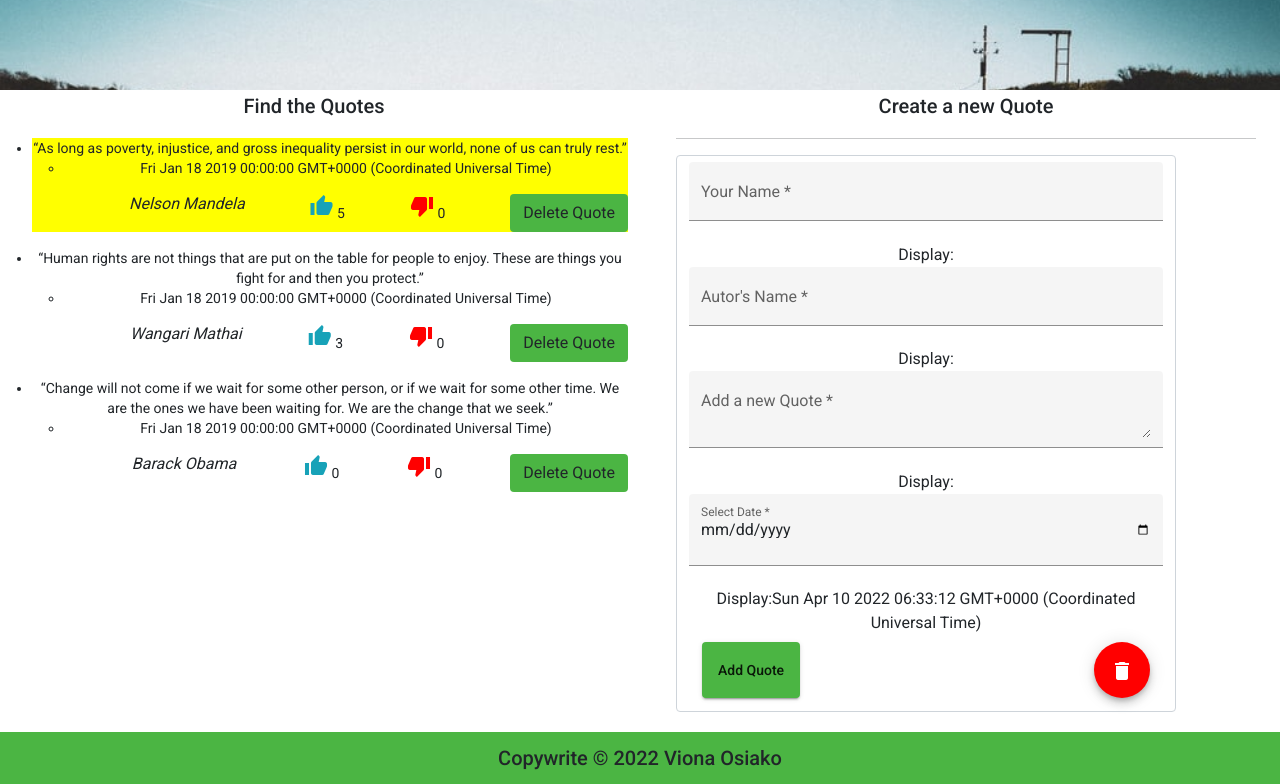
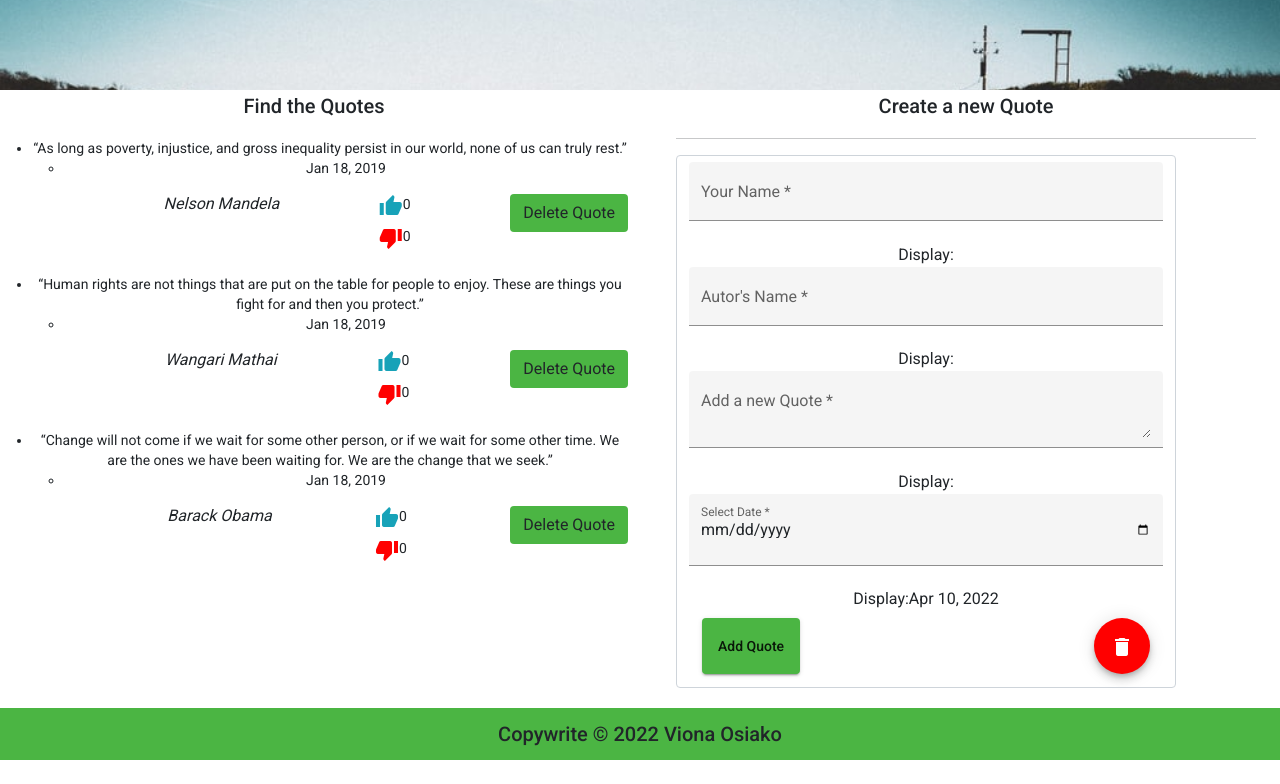
Before and after one commit to vionaosiako/Quotes, an Angular app: page / in a window 1280 px wide. Shown: the part 986-1770 px from the top of the page. After the commit the page ends 1746 px from the top, so only its background shows below. Built offline with nearby package versions, Linux system fonts and the light colour scheme.

Commit message:
Make Upvote and downvote functional

```diff
--- a/src/app/app.module.ts
+++ b/src/app/app.module.ts
@@ -19,6 +19,7 @@ import { QuoteRatingComponent } from './quote/quote-rating/quote-rating.componen
 import { GenerateQuoteComponent } from './generate-quote/generate-quote.component';
 import { DateCountPipe } from './date-count.pipe';
 import { HighlightDirective } from './highlight.directive';
+import { UpvoteComponent } from './upvote/upvote.component';
 
 @NgModule({
   declarations: [
@@ -31,7 +32,8 @@ import { HighlightDirective } from './highlight.directive';
     QuoteRatingComponent,
     GenerateQuoteComponent,
     DateCountPipe,
-    HighlightDirective
+    HighlightDirective,
+    UpvoteComponent
   ],
   imports: [
     BrowserModule,
--- a/src/app/generate-quote/generate-quote.component.html
+++ b/src/app/generate-quote/generate-quote.component.html
@@ -45,7 +45,7 @@
         </mat-form-field>
 
         <div>
-          Display:{{newQuote.completeDate}}
+          Display:{{newQuote.completeDate|date}}
         </div>
       </div>
 
--- a/src/app/quote/quote-rating/quote-rating.component.css
+++ b/src/app/quote/quote-rating/quote-rating.component.css
@@ -6,12 +6,6 @@
 
 .deleteBtn{
     background-color: #4BB543;
-}
-.thumbDown{
-    color: #FF0000;
-}
-.thumbUp{
-    color: #17a2b8;
 }
 
 .showQuote{
--- a/src/app/quote/quote-rating/quote-rating.component.html
+++ b/src/app/quote/quote-rating/quote-rating.component.html
@@ -1,16 +1,15 @@
 <div>
     <ul>
-        <li>{{quotes.completeDate}}</li>
+        <li>{{quotes.completeDate|date}}</li>
     </ul>
     <ul class="insideQuote mt-3">
                    <br>
 
                     <li> <span class="authorName ">{{  quotes.authorName }}</span></li>
-                    <li><mat-icon><span class="thumbUp"> thumb_up </span></mat-icon> {{ quotes.upvote }}</li>
-                    <li><mat-icon><span class="thumbDown"> thumb_down </span></mat-icon> {{ quotes.downvote }}</li>
+                    <app-upvote ></app-upvote>
                     <li>
-                        <!-- <button>Delete Quote</button> -->
-                        <button type="button" class="btn deleteBtn">Delete Quote </button>
+
+                        <button (click)="deleteBtn(true)" type="button" class="btn deleteBtn">Delete Quote </button>
 
                     </li>
                 </ul>
--- a/src/app/quote/quote-rating/quote-rating.component.ts
+++ b/src/app/quote/quote-rating/quote-rating.component.ts
@@ -1,4 +1,4 @@
-import { Component, Input, OnInit } from '@angular/core';
+import { Component, Input, OnInit, Output,EventEmitter } from '@angular/core';
 import { Quote } from 'src/app/quote';
 
 
@@ -10,6 +10,13 @@ import { Quote } from 'src/app/quote';
 export class QuoteRatingComponent implements OnInit {
 @Input()
 quotes!:Quote;
+
+@Output() isDeleted = new EventEmitter<boolean>();
+
+deleteBtn(complete: boolean){
+  this.isDeleted.emit(complete)
+}
+
   constructor() { }
 
   ngOnInit(): void {
--- a/src/app/quote/quote.component.html
+++ b/src/app/quote/quote.component.html
@@ -3,7 +3,7 @@
         <div  class="showQuote text-center">
             <h2>Find the Quotes</h2>
 
-            <ul *ngFor="let quoteQuation of quotes">
+            <ul *ngFor="let quoteQuation of quotes; let i = index">
                 <div *ngIf="quoteQuation.upvote==highest && quoteQuation.upvote>0;then highlight else empty">
                 </div>
 
@@ -17,7 +17,7 @@
                 <ng-template #empty>
                     <li>
                         <span>{{  quoteQuation.quoteContent }}</span>
-                        <app-quote-rating [quotes]="quoteQuation"></app-quote-rating>
+                        <app-quote-rating (isDeleted)="deleteBtn($event,i)" [quotes]="quoteQuation"></app-quote-rating>
                     </li>
                 </ng-template>
 
--- a/src/app/quote/quote.component.ts
+++ b/src/app/quote/quote.component.ts
@@ -8,12 +8,20 @@ import { Quote } from '../quote';
 })
 export class QuoteComponent implements OnInit {
   quotes:Quote[] = [
-    new Quote(1, 'Viona Osiako', '“As long as poverty, injustice, and gross inequality persist in our world, none of us can truly rest.” ', 'Nelson Mandela',new Date(2019,0,18),5,0),
-    new Quote(2, 'Viona Osiako', '“Human rights are not things that are put on the table for people to enjoy. These are things you fight for and then you protect.”', 'Wangari Mathai',new Date(2019,0,18),3,0),
+    new Quote(1, 'Viona Osiako', '“As long as poverty, injustice, and gross inequality persist in our world, none of us can truly rest.” ', 'Nelson Mandela',new Date(2019,0,18),0,0),
+    new Quote(2, 'Viona Osiako', '“Human rights are not things that are put on the table for people to enjoy. These are things you fight for and then you protect.”', 'Wangari Mathai',new Date(2019,0,18),0,0),
     new Quote(3, 'Viona Osiako', '“Change will not come if we wait for some other person, or if we wait for some other time. We are the ones we have been waiting for. We are the change that we seek.”', 'Barack Obama',new Date(2019,0,18),0,0),
 
   ]
 
+  deleteBtn(isDeleted: boolean, index: number){
+    if(isDeleted){
+      let del = confirm(`Are you sure you want to delete ${this.quotes[index].id}?`)
+      if(del){
+        this.quotes.splice(index,1)
+      }
+    }
+  }
   arr: number[] = this.quotes.map(quote=>quote.upvote)
   highest = Math.max(...this.arr)
 
--- /dev/null
+++ b/src/app/upvote/upvote.component.css
@@ -0,0 +1,6 @@
+.thumbDown{
+    color: #FF0000;
+}
+.thumbUp{
+    color: #17a2b8;
+}
--- /dev/null
+++ b/src/app/upvote/upvote.component.html
@@ -0,0 +1,9 @@
+<div class="d-flex justify-content-around">
+    <mat-icon (click)="like()"><span class="thumbUp"> thumb_up </span></mat-icon>
+
+<p>{{numberOfupvote}}</p>
+</div>
+<div class="d-flex justify-content-around">
+    <mat-icon (click)="dislike()"><span class="thumbDown"> thumb_down </span></mat-icon>
+    <p>{{numberOfdownvote}}</p>
+</div>
--- /dev/null
+++ b/src/app/upvote/upvote.component.ts
@@ -0,0 +1,27 @@
+import { Component, OnInit } from '@angular/core';
+
+@Component({
+  selector: 'app-upvote',
+  templateUrl: './upvote.component.html',
+  styleUrls: ['./upvote.component.css']
+})
+export class UpvoteComponent implements OnInit {
+
+  numberOfupvote: number = 0;
+
+  like(){
+    this.numberOfupvote++;
+  }
+
+  numberOfdownvote: number =0;
+
+  dislike(){
+    this.numberOfdownvote++;
+  }
+
+  constructor() { }
+
+  ngOnInit(): void {
+  }
+
+}
```
Also changed, not shown: 1 other file (tests, documents, lock files or other folders).
